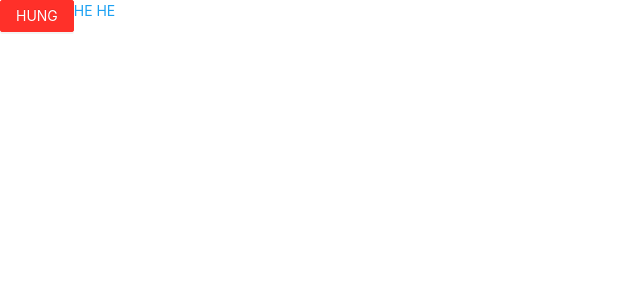
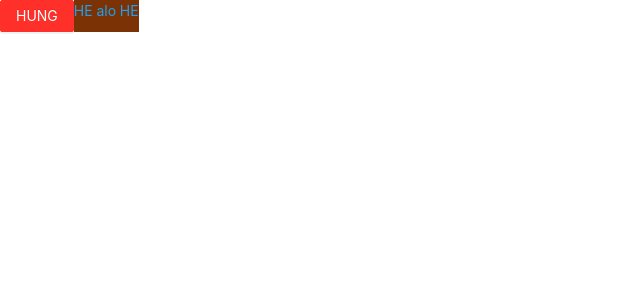
Before and after one commit to vanhung88/antd4-designSystem, a React (Vite) app: page / in a window 1280 px wide. Shown: the top 300 px of the page, without its empty margins (0-640 px from the left). Built offline with nearby package versions, Linux system fonts and the light colour scheme.

Commit message:
test git dev-hung

```diff
--- a/src/App.tsx
+++ b/src/App.tsx
@@ -5,7 +5,7 @@ function App() {
   return (
     <div className='flex justify-items-center w-full'>
       <Button type="primary">HUNG</Button>
-      <div className='text-primary'>HE HE</div>
+      <div className='text-primary bg-amber-900'>HE alo HE</div>
     </div>
   )
 }
```
